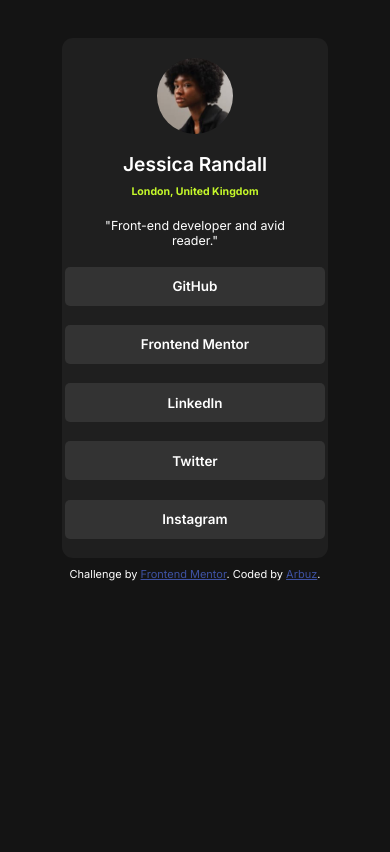
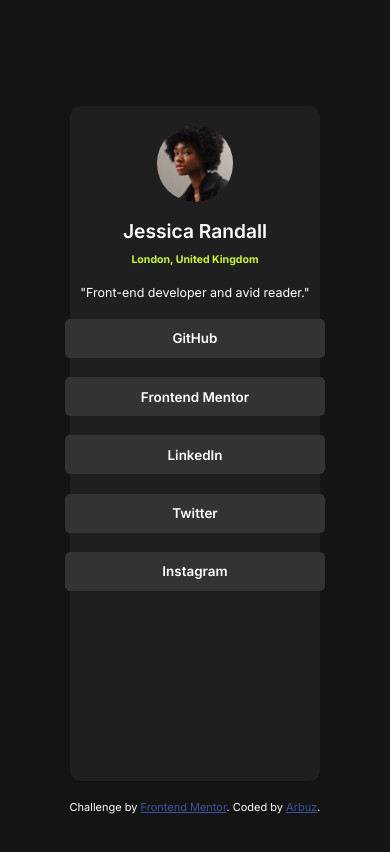
Before and after one commit to Arbuz77722/social-links-profile-main, a plain HTML site: page index.html in a window 390 px wide. Drawn offline with Linux system fonts and the light colour scheme.

Commit message:
queries.css

```diff
--- a/queries.css
+++ b/queries.css
@@ -1,5 +1,5 @@
 @media (max-width: 600px) {
-  .container {
+  .sm-profile {
     max-width: 90%;
     min-height: 80vh;
     margin: 2rem auto;
```
